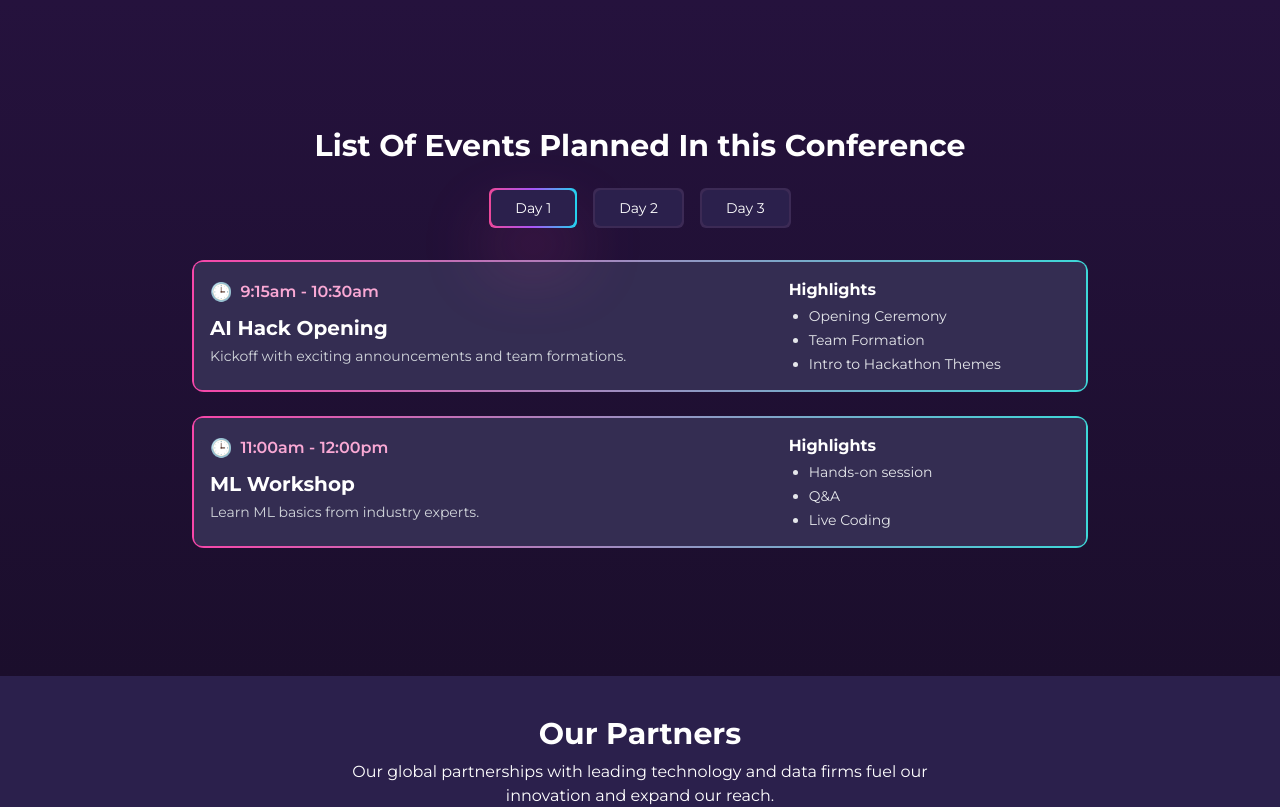
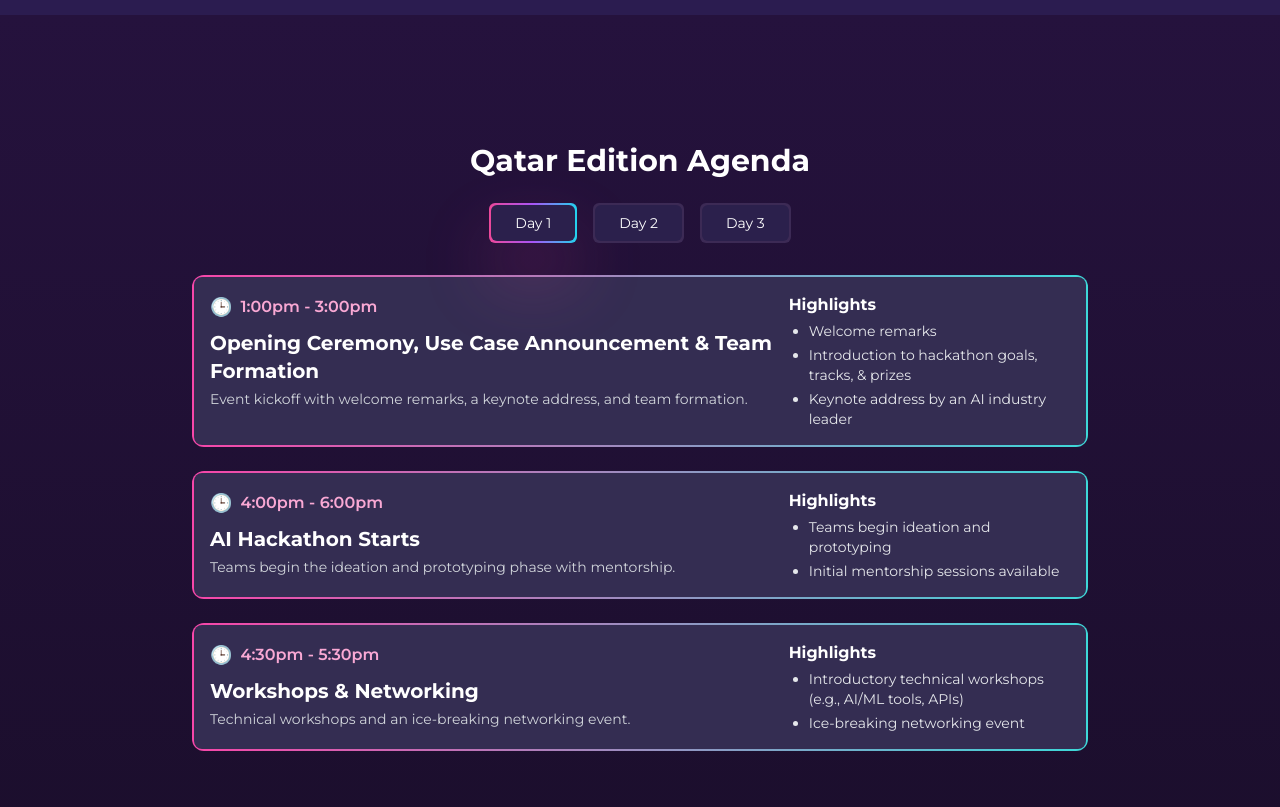
Before and after one commit to CInfinite-Team/AIsumit, a React (Vite) app: page /event-detail in a window 1280 px wide. Shown: the part 1280-2087 px from the top of the page. Built offline with nearby package versions, Linux system fonts and the light colour scheme.

Commit message:
Added google forms links

```diff
--- a/src/components/About.jsx
+++ b/src/components/About.jsx
@@ -40,11 +40,13 @@ This is more than a hackathon—it's a launchpad for AI systems that are adaptiv
         </p>
 
 
-        <div className="inline-block rounded-md overflow-hidden w-fit p-[2px] bg-gradient-to-r from-pink-500 via-purple-500 to-cyan-400 shadow-[0px_16px_40px_0px_rgba(236,72,153,0.5)]">
-          <button className="px-6 py-3 rounded-md bg-[#2B204C] text-white font-semibold text-sm">
-            Become a Partner
-          </button>
-        </div>
+        <a href="https://forms.gle/QdQturFqbxXnkNa89" target="_blank" rel="noopener noreferrer">
+          <div className="inline-block rounded-md overflow-hidden w-fit p-[2px] bg-gradient-to-r from-pink-500 via-purple-500 to-cyan-400 shadow-[0px_16px_40px_0px_rgba(236,72,153,0.5)]">
+            <button className="px-6 py-3 rounded-md bg-[#2B204C] text-white font-semibold text-sm">
+              Become a Partner
+            </button>
+          </div>
+        </a>
       </div>
 
 
--- a/src/components/CountdownTimer.jsx
+++ b/src/components/CountdownTimer.jsx
@@ -115,7 +115,7 @@ const useFlip = (initialValue) => {
 
 
 
-const CountdownTimer = ({ targetDate = "2025-07-25T23:59:59Z" }) => {
+const CountdownTimer = ({ targetDate = "2025-09-27T16:00:00Z" }) => {
 
   const formatValue = (value) => String(value).padStart(2, "0");
 
--- a/src/components/EventsPlanned.jsx
+++ b/src/components/EventsPlanned.jsx
@@ -5,52 +5,107 @@ const days = ["Day 1", "Day 2", "Day 3"];
 const events = {
   "Day 1": [
     {
-      time: "9:15am - 10:30am",
-      title: "AI Hack Opening",
-      description: "Kickoff with exciting announcements and team formations.",
+      time: "1:00pm - 3:00pm",
+      title: "Opening Ceremony, Use Case Announcement & Team Formation",
+      description: "Event kickoff with welcome remarks, a keynote address, and team formation.",
       highlights: [
-        "Opening Ceremony",
-        "Team Formation",
-        "Intro to Hackathon Themes",
+        "Welcome remarks",
+        "Introduction to hackathon goals, tracks, & prizes",
+        "Keynote address by an AI industry leader",
       ],
     },
     {
-      time: "11:00am - 12:00pm",
-      title: "ML Workshop",
-      description: "Learn ML basics from industry experts.",
-      highlights: ["Hands-on session", "Q&A", "Live Coding"],
+      time: "4:00pm - 6:00pm",
+      title: "AI Hackathon Starts",
+      description: "Teams begin the ideation and prototyping phase with mentorship.",
+      highlights: [
+        "Teams begin ideation and prototyping",
+        "Initial mentorship sessions available",
+      ],
+    },
+    {
+      time: "4:30pm - 5:30pm",
+      title: "Workshops & Networking",
+      description: "Technical workshops and an ice-breaking networking event.",
+      highlights: [
+        "Introductory technical workshops (e.g., AI/ML tools, APIs)",
+        "Ice-breaking networking event",
+      ],
     },
   ],
   "Day 2": [
     {
       time: "10:00am - 12:00pm",
-      title: "Hackathon Ongoing",
-      description: "Teams continue building their solutions.",
+      title: "Workshops & Mentoring",
+      description: "Deep-dive technical sessions and specific guidance from domain experts.",
       highlights: [
-        "Mentorship Sessions",
-        "Real-Time Feedback",
-        "Check-In with Judges",
+        "Deep-dive technical sessions",
+        "Domain / Specific guidance from experts",
       ],
     },
     {
-      time: "1:00pm - 2:00pm",
-      title: "Lunch + Networking",
-      description: "Relax and connect with fellow participants.",
-      highlights: ["Food Stalls", "Networking Games", "Ice Breakers"],
+      time: "2:00pm - 6:00pm",
+      title: "AI Hackathon Continues, Networking & Team Collaboration",
+      description: "Continue hacking with check-ins, peer feedback, and collaboration.",
+      highlights: [
+        "Midpoint check-ins with mentors",
+        "Prototype development progress review",
+        "Peer feedback session",
+        "Cross-team collaboration opportunities",
+      ],
+    },
+    {
+      time: "6:00pm - 9:00pm",
+      title: "Workshops & Final Pitch Preparation, Dinner",
+      description: "Prepare for the final pitch with workshops and mentorship.",
+      highlights: ["Presentation skills workshop", "Pitch rehearsal with mentors"],
     },
   ],
   "Day 3": [
     {
-      time: "10:00am - 11:00am",
-      title: "Final Demos",
-      description: "Teams present their final projects to the jury.",
-      highlights: ["Demo Pitches", "Live Judging", "Audience Q&A"],
+      time: "9:00am - 10:00am",
+      title: "Registration & Networking Breakfast, Opening Remarks – AI CXO Summit",
+      description: "Kickoff for the AI CXO Summit with networking and opening remarks.",
+      highlights: [
+        "Welcome note from summit organizers",
+        "Overview of strategic objectives",
+      ],
     },
     {
-      time: "12:00pm - 1:00pm",
-      title: "Award Ceremony",
-      description: "Celebrate the winners and wrap up the event.",
-      highlights: ["Trophies & Goodies", "Closing Note", "Group Photos"],
+      time: "10:00am - 1:00pm",
+      title: "Keynote Speech, Panel Discussion, CXO Rountable",
+      description: "Insightful sessions including keynotes and panel discussions.",
+      highlights: [
+        "Topics, speakers and panelists to be discussed and determined",
+      ],
+    },
+    {
+        time: "2:00pm - 4:30pm",
+        title: "Keynote Speech, Panel Discussion, & CXO Rountable",
+        description: "Further sessions with keynotes and CXO roundtable discussions.",
+        highlights: [
+          "Topics, speakers and panelists to be discussed and determined",
+        ],
+      },
+    {
+      time: "3:00pm - 4:00pm",
+      title: "Final Hackathon Pitching Session",
+      description: "Top teams present their solutions to the judges.",
+      highlights: ["Top teams pitch their solutions to judges"],
+    },
+    {
+      time: "4:15pm - 4:30pm",
+      title: "Judging Deliberation & Closing Remarks",
+      description: "Judges finalize evaluations and the event concludes.",
+      highlights: [
+        "Concluding segment where judges discuss and finalize their evaluations",
+      ],
+    },
+    {
+      time: "5:00pm - 7:00pm",
+      title: "Award Ceremony & Prize Distribution, Closing Networking Reception - Dinner",
+      description: "Winners are announced and the event closes with a networking reception.",
+      highlights: ["Announce winners per use case", "Special recognition awards"],
     },
   ],
 };
@@ -62,7 +117,7 @@ export default function EventsPlanned() {
   return (
     <div className="px-4 py-32 bg-gradient-to-b from-[#25123D] to-[#1B0E2C] text-white font-sans">
       <h1 className="text-2xl md:text-3xl font-bold text-center mb-6">
-        List Of Events Planned In this Conference
+        Qatar Edition Agenda
       </h1>
 
       {/* Tabs */}
--- a/src/components/JoinPoster.jsx
+++ b/src/components/JoinPoster.jsx
@@ -35,14 +35,18 @@ const JoinPoster = () => {
 
               </div>
                <div className="mt-8 ml-auto w-full flex flex-col sm:flex-row gap-4">
-                 <div className="inline-block rounded-md w-full overflow-hidden md:w-fit p-[2px] bg-gradient-to-r from-pink-500 via-purple-500 to-cyan-400 shadow-[0px_16px_40px_0px_rgba(236,72,153,0.5)]">
-          <button className="px-6 py-3 w-full md:w-fit rounded-md bg-[#2B204C] text-white font-semibold text-sm">
+                 <a href="https://forms.gle/QdQturFqbxXnkNa89" target="_blank" rel="noopener noreferrer">
+                  <div className="inline-block rounded-md overflow-hidden w-fit p-[2px] bg-gradient-to-r from-pink-500 via-purple-500 to-cyan-400 shadow-[0px_16px_40px_0px_rgba(236,72,153,0.5)]">
+                    <button className="px-6 py-3 rounded-md bg-[#2B204C] text-white font-semibold text-sm">
                       Become a Partner
                     </button>
                   </div>
+                </a>
+                  <a href="https://forms.gle/zhRKvXVju4QgoUix9" target="_blank" rel="noopener noreferrer">
                     <button className="font-semibold text-white border-2 border-white rounded-lg px-6 py-3 hover:bg-white/10 transition-colors duration-300 focus:outline-none">
                       Become a Sponsor
                     </button>
+                  </a>
                 </div>
             </div>
           </div>
--- a/src/components/Navbar/Navbar.jsx
+++ b/src/components/Navbar/Navbar.jsx
@@ -40,11 +40,13 @@ function Navbar() {
           <a href="#">FAQ</a>
 
         </div>
-         <div className="hidden xl:inline-block rounded-md overflow-hidden w-fit p-[2px] bg-gradient-to-r shadow-[0px_36px_72px_0px_rgba(247,70,169,0.24)] from-pink-500 via-purple-500 to-cyan-400">
-            <button className="flex h-fit justify-center items-center gap-2 bg-[#2B204C] px-6 py-2 rounded-md text-sm">
+         <a href="https://forms.gle/QdQturFqbxXnkNa89" target="_blank" rel="noopener noreferrer">
+            <div className="inline-block rounded-md overflow-hidden w-fit p-[2px] bg-gradient-to-r from-pink-500 via-purple-500 to-cyan-400 shadow-[0px_16px_40px_0px_rgba(236,72,153,0.5)]">
+              <button className="px-6 py-3 rounded-md bg-[#2B204C] text-white font-semibold text-sm">
                 Become a Partner
               </button>
             </div>
+          </a>
       </div>
 
 
@@ -57,11 +59,13 @@ function Navbar() {
           <a href="#">Experts</a>
           <a href="#">Partners</a>
           <a href="#">FAQ</a>
-          <div className="inline-block rounded-md overflow-hidden w-fit p-[2px] bg-gradient-to-r shadow-[0px_36px_72px_0px_rgba(247,70,169,0.24)] from-pink-500 via-purple-500 to-cyan-400">
-            <button className="flex h-fit justify-center items-center gap-2 bg-[#2B204C] px-6 py-2 rounded-md text-sm">
+          <a href="https://forms.gle/QdQturFqbxXnkNa89" target="_blank" rel="noopener noreferrer">
+            <div className="inline-block rounded-md overflow-hidden w-fit p-[2px] bg-gradient-to-r from-pink-500 via-purple-500 to-cyan-400 shadow-[0px_16px_40px_0px_rgba(236,72,153,0.5)]">
+              <button className="px-6 py-3 rounded-md bg-[#2B204C] text-white font-semibold text-sm">
                 Become a Partner
               </button>
             </div>
+          </a>
         </div>
       )}
     </div>
--- a/src/components/PricingSection.jsx
+++ b/src/components/PricingSection.jsx
@@ -23,11 +23,13 @@ const PricingSection = () => {
            <div className='absolute left-1/2 top-1/2 -translate-y-1/2 -translate-x-1/2 z-10'>
              <h3 className="text-[5vw] md:text-2xl w-max font-bold mb-2 z-10">Join the Exclusive CXO Zone</h3>
             <p className="text-4xl font-bold mt-5 md:mt-10 z-10">$299</p>
+             <a href="https://lu.ma/e7ghjzhz" target="_blank" rel="noopener noreferrer">
                 <div className="inline-block mt-5 md:mt-10 rounded-md overflow-hidden w-fit p-[2px] bg-gradient-to-r shadow-[0px_36px_72px_0px_rgba(247,70,169,0.24)] from-pink-500 via-purple-500 to-cyan-400">
                   <button className="flex h-fit justify-center items-center gap-2 bg-[#2B204C] px-6 py-2 md:px-8 md:py-3 rounded-md text-sm">
                     Get Your Pass
                   </button>
                 </div>
+              </a>
             </div>
             </div>
             <div className="text-left z-10 text-sm max-w-sm md:text-base space-y-2 mt-6 text-gray-200">
@@ -60,11 +62,13 @@ live demos.</span>
            <div className='absolute left-1/2 top-1/2 -translate-y-1/2 -translate-x-1/2 z-10'>
              <h3 className="text-[5vw] md:text-2xl w-max font-bold mb-2 z-10">Showcase Your AI Solution</h3>
             <p className="text-4xl font-bold mt-5 md:mt-10 z-10">$999</p>
+            <a href="https://lu.ma/9tzfhtbr" target="_blank" rel="noopener noreferrer">
               <div className="inline-block mt-5 md:mt-10 rounded-md overflow-hidden w-fit p-[2px] bg-gradient-to-r shadow-[0px_36px_72px_0px_rgba(247,70,169,0.24)] from-pink-500 via-purple-500 to-cyan-400">
                 <button className="flex h-fit justify-center items-center gap-2 bg-[#2B204C] px-6 py-2 md:px-8 md:py-3 rounded-md text-sm">
                   Get Your Pass
                 </button>
               </div>
+            </a>
             </div>
             </div>
             <div className="text-left z-10 text-sm max-w-sm md:text-base space-y-2 mt-6 text-gray-200">
--- a/src/components/WhoCanParticipate.jsx
+++ b/src/components/WhoCanParticipate.jsx
@@ -16,41 +16,6 @@ const WhoCanParticipate = () => {
       </p>
 
       <div className="grid md:grid-cols-2 gap-8">
-
-
-            {/* Enterprises */}
-        <div className="rounded-xl relative border flex flex-col overflow-hidden justify-between border-[#3d2b77] bg-[#1a1237] p-5 py-2 shadow-md">
-          <div className="flex items-center gap-4 mb-5">
-            <div className=" p-2  rounded-lg">
-              <img src={Enterprise} className='w-32' alt="" />
-            </div>
-           <div className='absolute bottom-10 right-10 z-0 bg-[#31AEAE] w-44 h-44 rounded-full blur-[80px] '/>
-          </div>
-           <h3 className="text-xl font-semibold">Enterprises</h3>
-          <p className="text-gray-300 mb-6 text-sm md:text-base">
-            Are you a company or startup looking for AI-powered innovation? AI Hack offers an opportunity for enterprises to collaborate, network, and discover fresh talent.
-          </p>
-          <ul className="space-y-4 mb-6">
-            <li className="flex items-center gap-3">
-              <span className="rounded-full p-2 bg-cyan-400/30"><img src={TechCom} alt="" /></span>
-              <span><strong>Tech Companies:</strong> Integrate AI with top developer talent.</span>
-            </li>
-            <li className="flex items-center gap-3">
-              <span className="rounded-full p-2 bg-pink-400/30"><img src={Startup} alt="" /></span>
-              <span><strong>Corporates & Startups:</strong> Present challenges & engage with AI experts.</span>
-            </li>
-            <li className="flex items-center gap-3">
-              <span className="rounded-full p-2 bg-purple-400/30"><img src={investors} alt="" /></span>
-              <span><strong>Investors & VCs:</strong> Scout top AI talent & emerging startups.</span>
-            </li>
-          </ul>
-         <div className="inline-block rounded-md overflow-hidden w-fit p-[2px] bg-gradient-to-r from-pink-500 via-purple-500 to-cyan-400 shadow-[0px_16px_40px_0px_rgba(236,72,153,0.5)]">
-          <button className="px-6 py-3 rounded-md bg-[#2B204C] text-white font-semibold text-sm">
-            Apply Now
-          </button>
-        </div>
-        </div>
-
 
         {/* Developers & Hustlers */}
         <div className="rounded-xl border relative flex flex-col overflow-hidden justify-between border-[#3d2b77] bg-[#1a1237] p-5 py-2 shadow-md">
@@ -79,11 +44,48 @@ const WhoCanParticipate = () => {
               <span><strong>Entrepreneurs:</strong> Innovators turning AI ideas into products.</span>
             </li>
           </ul>
-           <div className="inline-block rounded-md overflow-hidden w-fit p-[2px] bg-gradient-to-r from-pink-500 via-purple-500 to-cyan-400 shadow-[0px_16px_40px_0px_rgba(236,72,153,0.5)]">
-          <button className="px-6 py-3 rounded-md bg-[#2B204C] text-white font-semibold text-sm">
-            Apply Now
-          </button>
+          <a href="https://forms.gle/drtYKddbPGHpgTF19" target="_blank" rel="noopener noreferrer">
+            <div className="inline-block rounded-md overflow-hidden w-fit p-[2px] bg-gradient-to-r from-pink-500 via-purple-500 to-cyan-400 shadow-[0px_16px_40px_0px_rgba(236,72,153,0.5)]">
+              <button className="px-6 py-3 rounded-md bg-[#2B204C] text-white font-semibold text-sm">
+                Register Your Interest
+              </button>
+            </div>
+          </a>
         </div>
+
+            {/* Enterprises */}
+        <div className="rounded-xl relative border flex flex-col overflow-hidden justify-between border-[#3d2b77] bg-[#1a1237] p-5 py-2 shadow-md">
+          <div className="flex items-center gap-4 mb-5">
+            <div className=" p-2  rounded-lg">
+              <img src={Enterprise} className='w-32' alt="" />
+            </div>
+           <div className='absolute bottom-10 right-10 z-0 bg-[#31AEAE] w-44 h-44 rounded-full blur-[80px] '/>
+          </div>
+           <h3 className="text-xl font-semibold">Enterprises</h3>
+          <p className="text-gray-300 mb-6 text-sm md:text-base">
+            Are you a company or startup looking for AI-powered innovation? AI Hack offers an opportunity for enterprises to collaborate, network, and discover fresh talent.
+          </p>
+          <ul className="space-y-4 mb-6">
+            <li className="flex items-center gap-3">
+              <span className="rounded-full p-2 bg-cyan-400/30"><img src={TechCom} alt="" /></span>
+              <span><strong>Tech Companies:</strong> Integrate AI with top developer talent.</span>
+            </li>
+            <li className="flex items-center gap-3">
+              <span className="rounded-full p-2 bg-pink-400/30"><img src={Startup} alt="" /></span>
+              <span><strong>Corporates & Startups:</strong> Present challenges & engage with AI experts.</span>
+            </li>
+            <li className="flex items-center gap-3">
+              <span className="rounded-full p-2 bg-purple-400/30"><img src={investors} alt="" /></span>
+              <span><strong>Investors & VCs:</strong> Scout top AI talent & emerging startups.</span>
+            </li>
+          </ul>
+         <a href="https://forms.gle/QdQturFqbxXnkNa89" target="_blank" rel="noopener noreferrer">
+          <div className="inline-block rounded-md overflow-hidden w-fit p-[2px] bg-gradient-to-r from-pink-500 via-purple-500 to-cyan-400 shadow-[0px_16px_40px_0px_rgba(236,72,153,0.5)]">
+            <button className="px-6 py-3 rounded-md bg-[#2B204C] text-white font-semibold text-sm">
+              Become a Partner
+            </button>
+          </div>
+        </a>
         </div>
 
 
```
Lines whose indentation alone changed are shown as unchanged.
